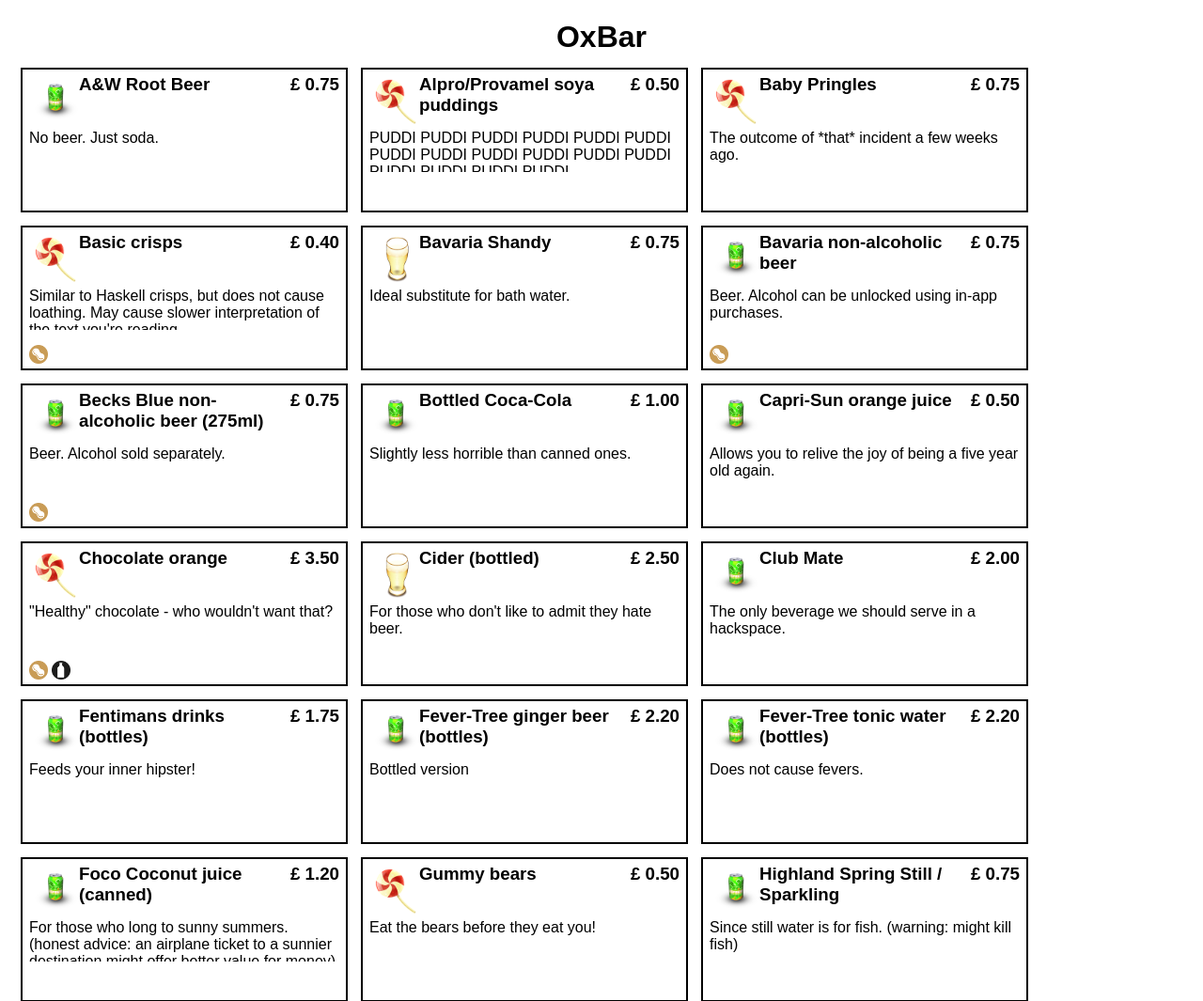
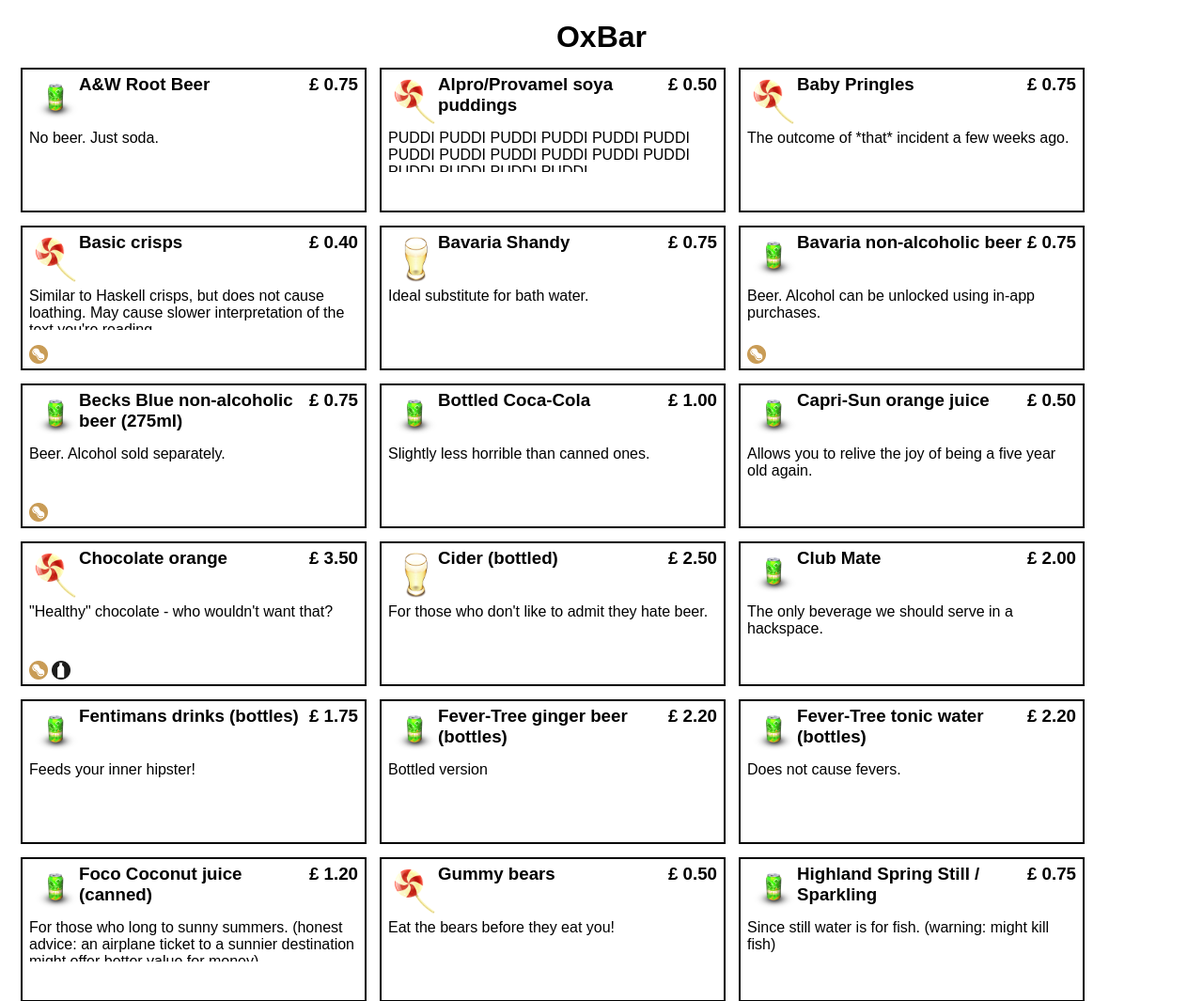
Before and after one commit to friedkiwi/oxbar, a Django app: page / in a window 1280 px wide. Shown: the top 1065 px of the page at 94% size. Run offline with Django 3.2, Linux system fonts and the light colour scheme; data comes from the database, SQL or seed files in the repository.

Commit message:
Updated layout for spacetab.

```diff
--- a/static/oxbar.css
+++ b/static/oxbar.css
@@ -15,7 +15,7 @@ body {
 
 .product {
     height: 150px;
-    width: 330px;
+    width: 350px;
     border: 2px solid black;
     float: left;
     margin: 7px 7px 7px 7px;
```
